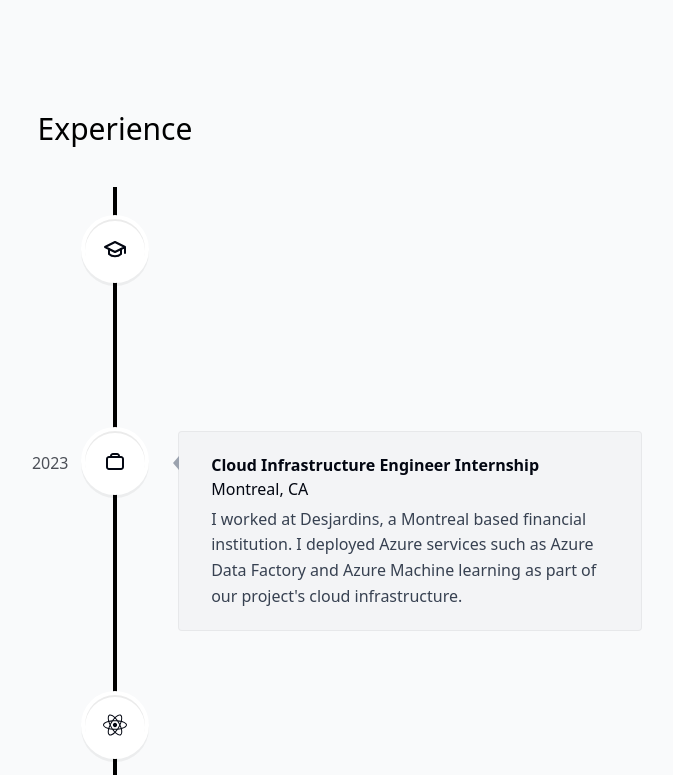
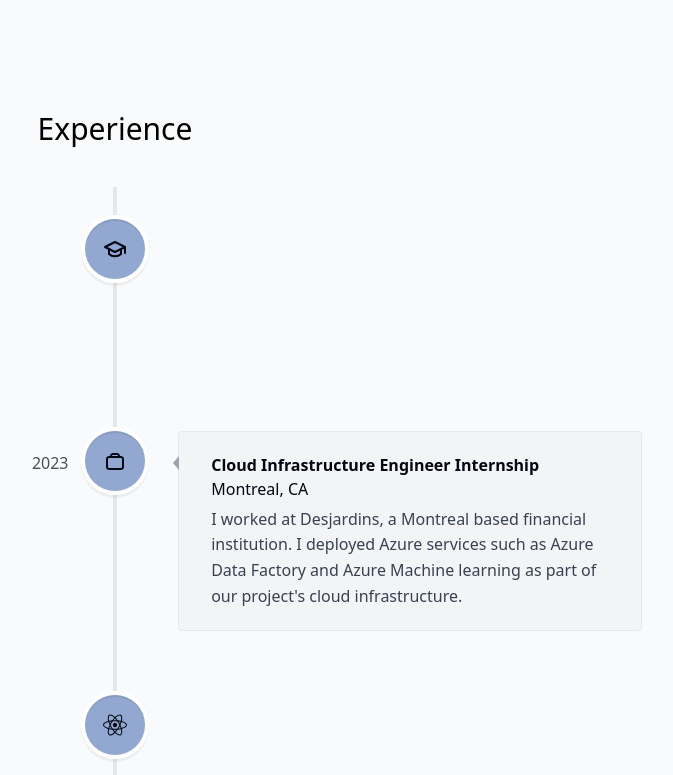
Before and after one commit to Danh4160/my_portfolio, a Next.js app: page / in a window 1280 px wide. Shown: the part 2845-3620 px from the top of the page, without its empty margins (525-1198 px from the left). Built offline with nearby package versions, Linux system fonts and the light colour scheme.

Commit message:
css format

```diff
--- a/components/experience.tsx
+++ b/components/experience.tsx
@@ -9,14 +9,12 @@ import { experiencesData } from "@/lib/data";
 import { useEffect } from "react";
 import { useInView } from "react-intersection-observer";
 import { useActiveSectionContext } from "@/context/active-section";
-import { motion } from "framer-motion"
-import Divider from './divider';
 
 
 export default function Experience() {
 
   const { ref, inView } = useInView({
-    threshold: 0.4
+    threshold: 0.7
   });
   const { setActiveSection, timeOfLastClick} = useActiveSectionContext();
 
@@ -27,11 +25,11 @@ export default function Experience() {
   }), [inView, setActiveSection, timeOfLastClick]
 
   return (
-    <section ref={ref} id="experience" className="scroll-mt-28">
+    <section ref={ref} id="experience" className="scroll-mt-28 mb-28">
       <h3 className="text-3xl font-medium text-black mb-10 text-center">
         Experience
       </h3>
-      <VerticalTimeline lineColor="black" animate={inView}>
+      <VerticalTimeline lineColor="" animate={inView}>
         {
           experiencesData.map((item, index) => (
             <React.Fragment key={index}>
@@ -51,7 +49,7 @@ export default function Experience() {
               date={item.date}
               icon={item.icon}
               iconStyle={{
-                background:"white",
+                background:"#92a8d1",
                 fontSize: "1.5rem",
               }}
             >
```
